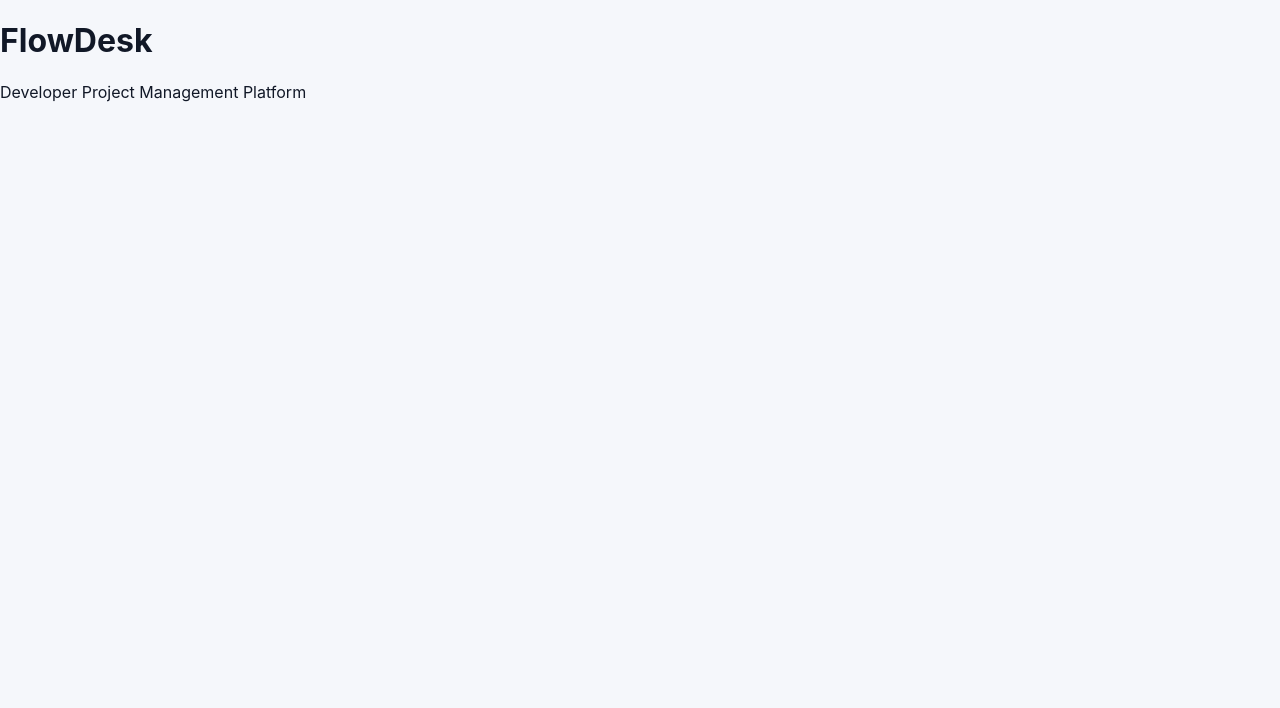
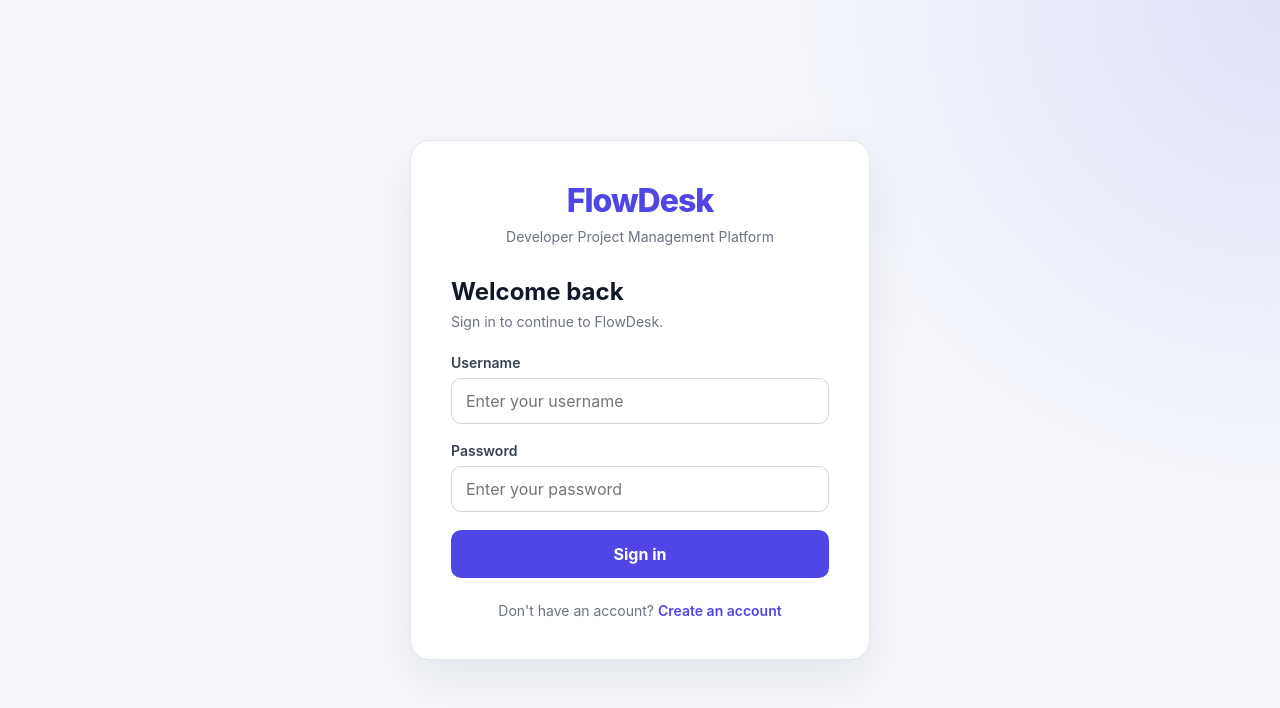
Before and after one commit to Nimtito/flowdesk, a React app in the folder frontend/: page /login in a window 1280 px wide. Shown: the top 708 px of the page. Built offline with nearby package versions, Linux system fonts and the light colour scheme; no server answers; the HTML template or start-up script is replaced by a standard one.

Commit message:
import approutes

```diff
--- a/frontend/src/App.jsx
+++ b/frontend/src/App.jsx
@@ -1,10 +1,7 @@
+import AppRoutes from "./Routes/AppRoutes";
+
 function App() {
-  return (
-    <div>
-      <h1>FlowDesk</h1>
-      <p>Developer Project Management Platform</p>
-    </div>
-  );
+  return <AppRoutes />;
 }
 
 export default App;
```
